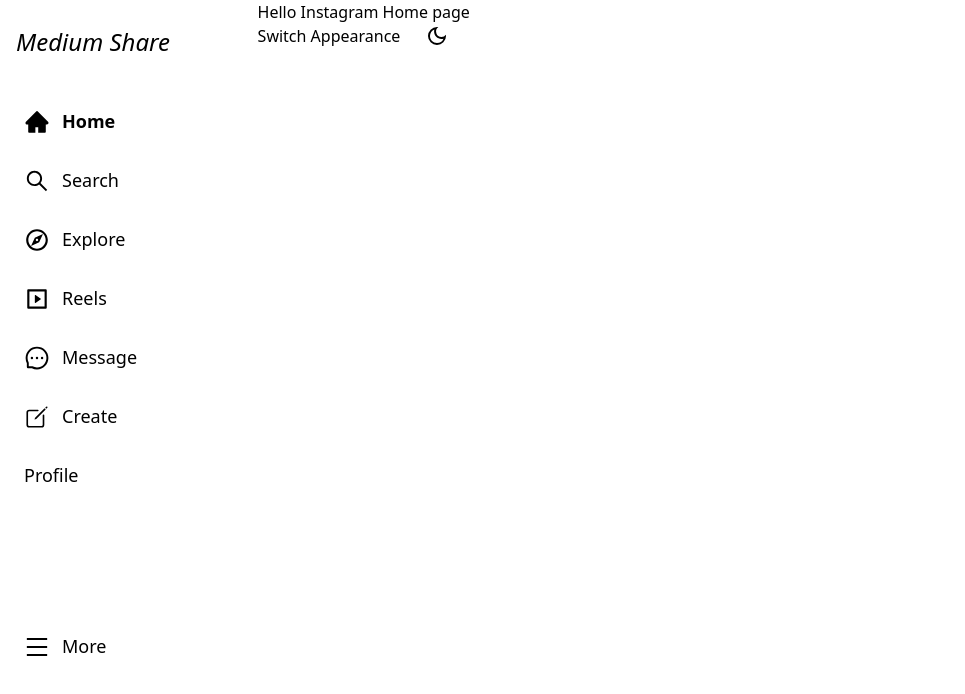
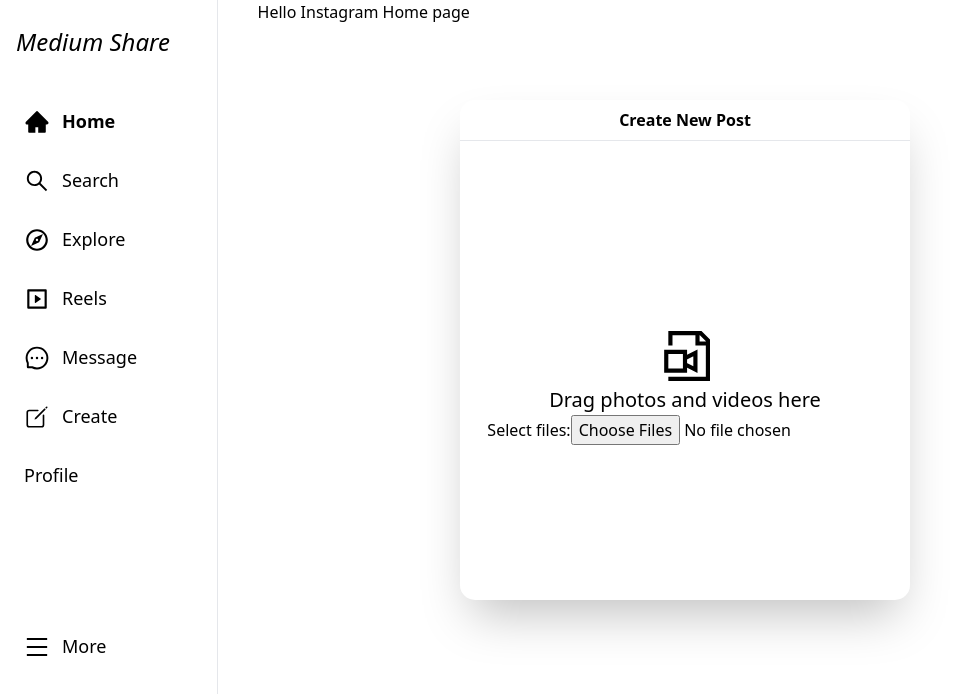
Before and after one commit to shariarhossain17/sociad-network-fronto-end, a Next.js app: page / in a window 1280 px wide. Both pictures are taken after a click on the item "Search". Shown: the top 694 px of the page, without its empty margins (0-965 px from the left). Built offline with nearby package versions, Linux system fonts and the light colour scheme.

Commit message:
create modalp

```diff
--- a/Layout/PageLayout.jsx
+++ b/Layout/PageLayout.jsx
@@ -1,3 +1,4 @@
+import Modal from "@/components/Modal/Modal";
 import SideBar from "@/components/SideBar/SideBar";
 import { useSelector } from "react-redux";
 
@@ -5,12 +6,15 @@
   const toggle = useSelector((state) => state.search.toggle);
   return (
     <>
-      <main className="flex gap-10 relative ">
-        <div className={`w-[17%] h-[100vh] ${toggle ? "border-none" : "border-r-[0.1px]"} z-50`}>
-        <SideBar />
+      <main className="flex gap-10 ">
+        <div className={`w-[17%] h-[100vh] border-r-[0.1px]`}>
+          <SideBar />
         </div>
-        <div className="z-[-1]">{children}</div>
-
+        <div className="">{children}
+       {
+        toggle && <Modal/>
+       }
+        </div>
       </main>
     </>
   );
--- /dev/null
+++ b/components/Modal/Modal.jsx
@@ -0,0 +1,26 @@
+import { GrDocumentVideo } from "react-icons/gr";
+
+const Modal = () => {
+  return (
+    <>
+      <div className="bg-white w-[450px] h-[500px] shadow-2xl fixed top-[100px] left-[460px]   rounded-[15px] dark:bg-[#262626] ">
+        <div className="border-b p-2">
+          <h2 className="text-[16px] font-[600] text-center ">
+            Create New Post
+          </h2>
+        </div>
+        <div className="flex flex-col items-center mt-[190px]">
+          <GrDocumentVideo className="" size={50} />
+          <h2 className="text-[20px] mt-1">Drag photos and videos here</h2>
+
+          <form action="/action_page.php">
+            <label for="myfile">Select files:</label>
+            <input type="file" id="myfile" name="myfile" multiple />
+          </form>
+        </div>
+      </div>
+    </>
+  );
+};
+
+export default Modal;
--- a/components/SideBar/SideBar.jsx
+++ b/components/SideBar/SideBar.jsx
@@ -2,11 +2,11 @@
 import Link from "next/link";
 import { useRouter } from "next/router";
 import {
-    AiFillHome,
-    AiFillMessage,
-    AiOutlineHome,
-    AiOutlineMessage,
-    AiOutlineSearch
+  AiFillHome,
+  AiFillMessage,
+  AiOutlineHome,
+  AiOutlineMessage,
+  AiOutlineSearch
 } from "react-icons/ai";
 import { IoCreateOutline } from "react-icons/io5";
 import { MdExplore, MdOutlineExplore } from "react-icons/md";
@@ -21,8 +21,8 @@
 
   return (
     <>
-      <section className="px-4 pt-6 relative h-[100vh]">
-        <h1 className="text-[24px] italic font-sans font-[500]">
+      <section className={`px-4 pt-6  h-[100vh]`}>
+        <h1 className="text-[24px] italic font-sans font-[500] ">
           <Link href="/"> Medium Share</Link>
         </h1>
 
@@ -97,7 +97,8 @@
               </Link>
             </li>
             <li
-              className={`hover:bg-gray-50 hover:dark:bg-[#1f1e1e] transition ease-in-out delay-150 px-2 py-2 rounded-full mt-4 flex items-center gap-3 text-[18px]`}
+              onClick={() => dispatch(openSearch())}
+              className={`hover:bg-gray-50 hover:dark:bg-[#1f1e1e] transition ease-in-out delay-150 px-2 py-2 rounded-full mt-4 flex items-center gap-3 text-[18px] cursor-pointer`}
             >
               <IoCreateOutline size={26} />
 
--- a/pages/index.js
+++ b/pages/index.js
@@ -1,19 +1,14 @@
-import Theme from "@/components/Theme/Theme";
 import PageLayout from "@/Layout/PageLayout";
 import { Inter } from "next/font/google";
 
 const inter = Inter({ subsets: ["latin"] });
 
 export default function Home() {
+  return (
+    <>
+      <h1>Hello Instagram Home page</h1>
 
 
-  return (
-    <>
-
-
-      <h1>Hello Instagram Home page</h1>
-
-      <Theme/>
     </>
   );
 }
```
Also changed, not shown: pages/_app.js (+3 -4 lines).
